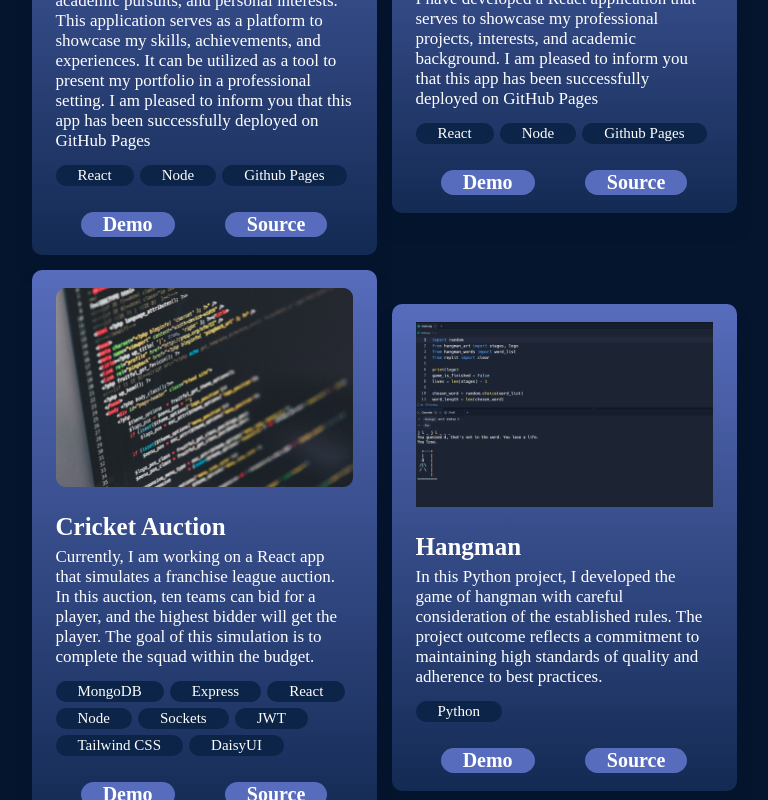
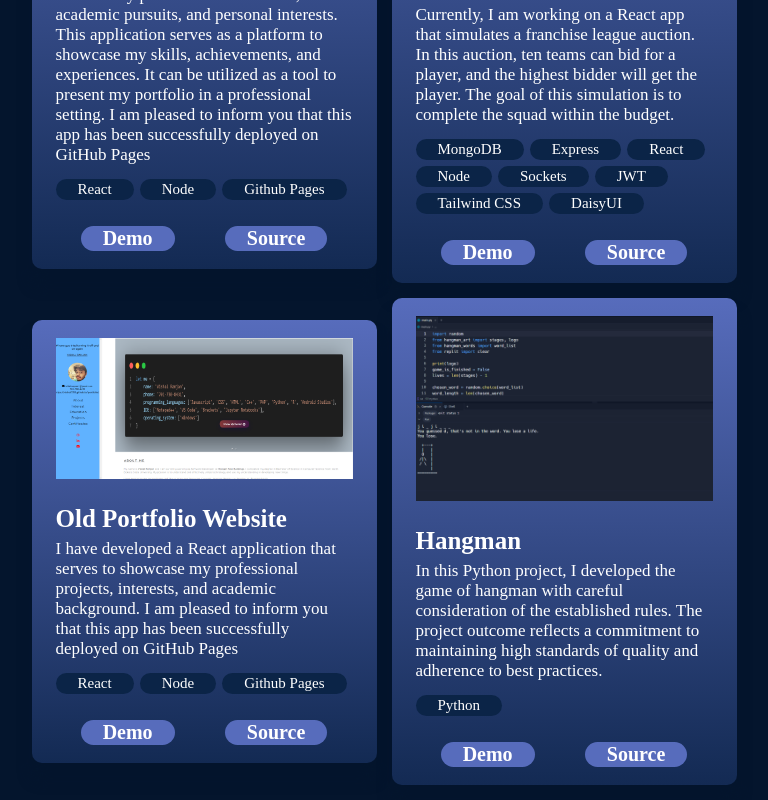
Before and after one commit to vishal7313/react-portfolio, a React (Vite) app: page / in a window 1280 px wide. Shown: the part 3420-4220 px from the top of the page, without its empty margins (256-1024 px from the left). Built offline with nearby package versions, Linux system fonts and the light colour scheme.

Commit message:
Move project order

```diff
--- a/src/components/Contact/Contact.jsx
+++ b/src/components/Contact/Contact.jsx
@@ -12,7 +12,7 @@ export const Contact = () => {
             <br />
             <br />
             <p>
-                <a href='/react-portfolio/assets/resume/vishal-resume.pdf' className={styles.contactBtn} download="Vishal-Resume.pdf">Resume</a>
+                <a href='https://vishal7313.github.io/react-portfolio/assets/resume/vishal-resume.pdf' className={styles.contactBtn} download="vishal-resume.pdf">Resume</a>
             </p>
         </div>
 
--- a/src/data/projects.json
+++ b/src/data/projects.json
@@ -24,20 +24,20 @@
       "source": "https://github.com/vishal7313/react-portfolio"
     },
     {
+        "title": "Cricket Auction",
+        "imageSrc": "projects/project.png",
+        "description": "Currently, I am working on a React app that simulates a franchise league auction. In this auction, ten teams can bid for a player, and the highest bidder will get the player. The goal of this simulation is to complete the squad within the budget.",
+        "skills": ["MongoDB", "Express", "React", "Node", "Sockets", "JWT", "Tailwind CSS", "DaisyUI"],
+        "demo": "",
+        "source": "https://github.com/vishal7313/ipl-players-auction"
+    },
+    {
         "title": "Old Portfolio Website",
         "imageSrc": "projects/old-portfolio.png",
         "description": "I have developed a React application that serves to showcase my professional projects, interests, and academic background. I am pleased to inform you that this app has been successfully deployed on GitHub Pages",
         "skills": ["React", "Node", "Github Pages"],
         "demo": "https://vishal7313.github.io/portfolio/",
         "source": "https://github.com/vishal7313/portfolio"
-    },
-    {
-      "title": "Cricket Auction",
-      "imageSrc": "projects/project.png",
-      "description": "Currently, I am working on a React app that simulates a franchise league auction. In this auction, ten teams can bid for a player, and the highest bidder will get the player. The goal of this simulation is to complete the squad within the budget.",
-      "skills": ["MongoDB", "Express", "React", "Node", "Sockets", "JWT", "Tailwind CSS", "DaisyUI"],
-      "demo": "",
-      "source": "https://github.com/vishal7313/ipl-players-auction"
     },
     {
       "title": "Hangman",
```
